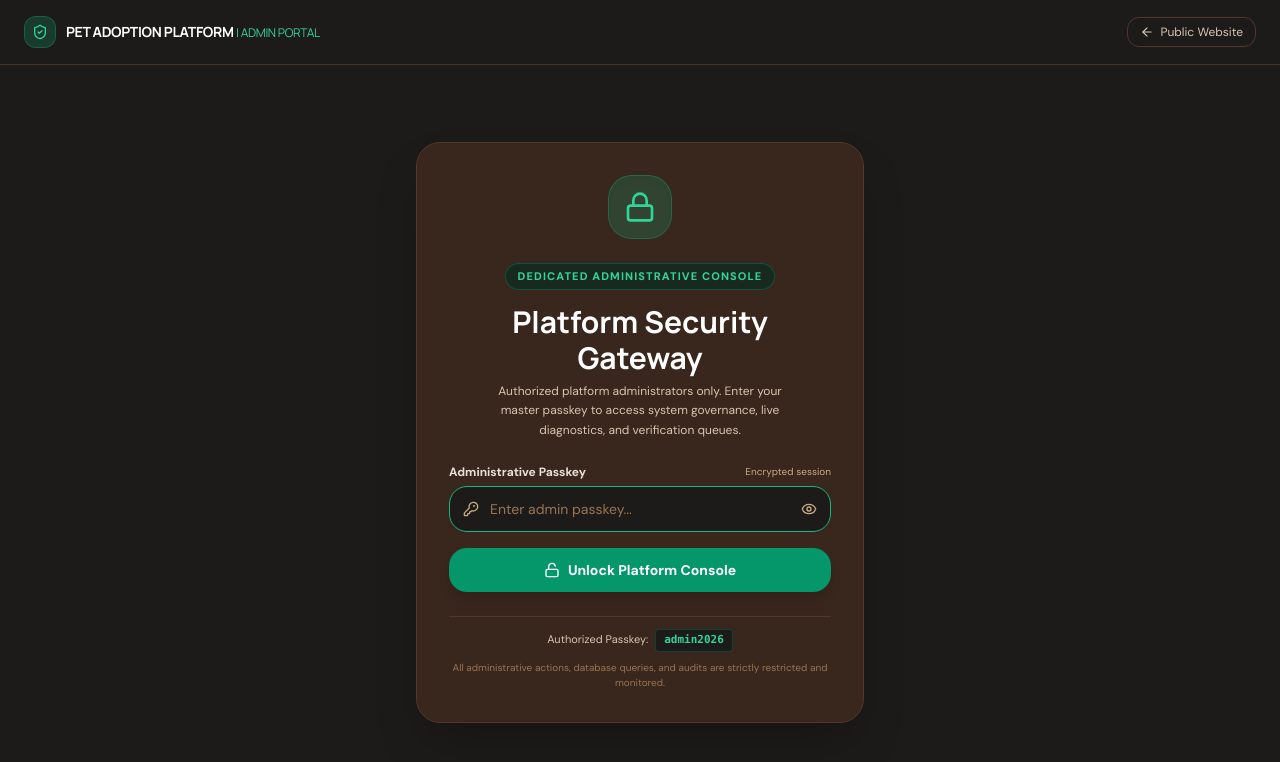
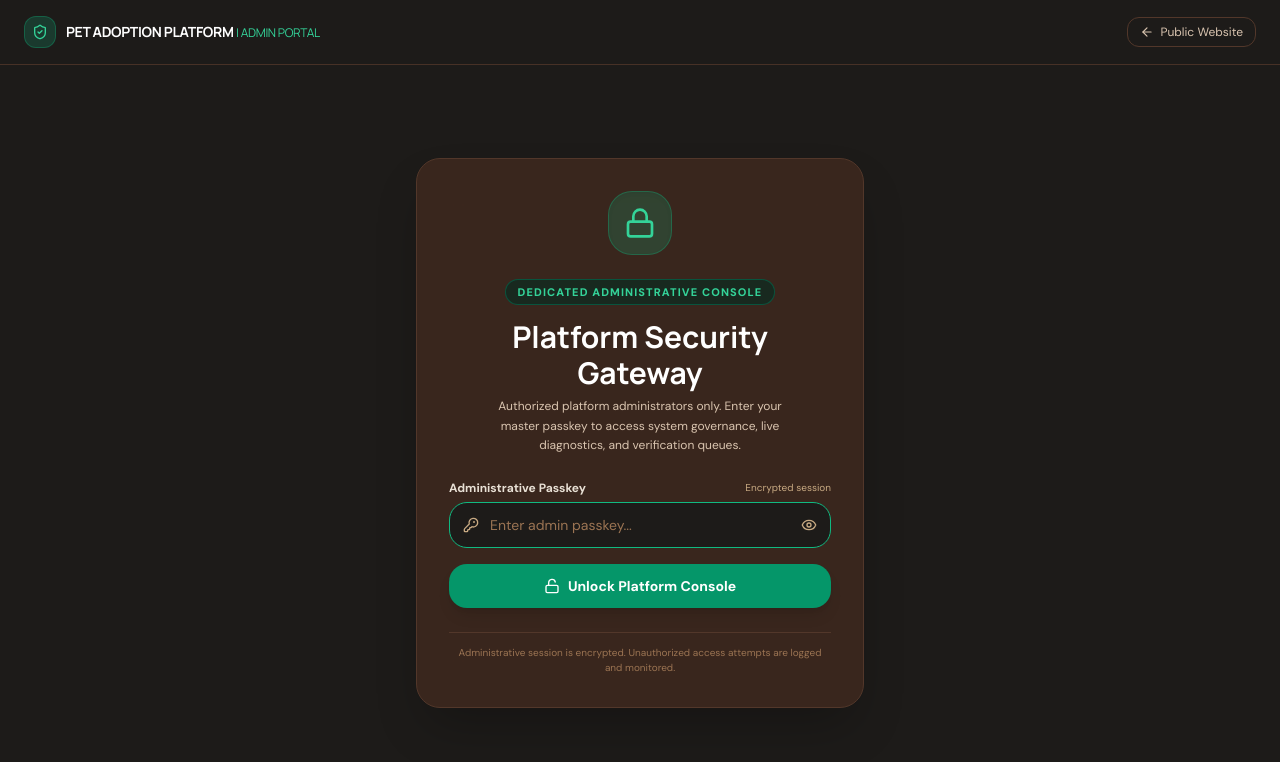
Before and after one commit to ragavsingh/Pet-adoption, a React (Vite) app: page /admin in a window 1280 px wide. Shown: the top 762 px of the page. Built offline with nearby package versions, Linux system fonts and the light colour scheme; no server answers.

Commit message:
security(admin): remove exposed passkey hint from Platform Security Gateway UI

```diff
--- a/src/components/layout/AdminLayout.tsx
+++ b/src/components/layout/AdminLayout.tsx
@@ -181,12 +181,9 @@ export const AdminLayout: React.FC = () => {
               </button>
             </form>
 
-            <div className="pt-3 border-t border-brand-800 text-[11px] text-brand-400 text-center space-y-2">
-              <p className="text-[11px] text-brand-300">
-                Authorized Passkey: <button type="button" onClick={() => setPasskey('admin2026')} className="font-mono text-emerald-400 bg-brand-950 px-2 py-0.5 rounded border border-emerald-800/60 hover:bg-emerald-950/80 cursor-pointer font-bold ml-1" title="Click to auto-fill">admin2026</button>
-              </p>
+            <div className="pt-3 border-t border-brand-800 text-[11px] text-brand-400 text-center space-y-1">
               <p className="text-[10px] text-brand-500">
-                All administrative actions, database queries, and audits are strictly restricted and monitored.
+                Administrative session is encrypted. Unauthorized access attempts are logged and monitored.
               </p>
             </div>
           </div>
```
